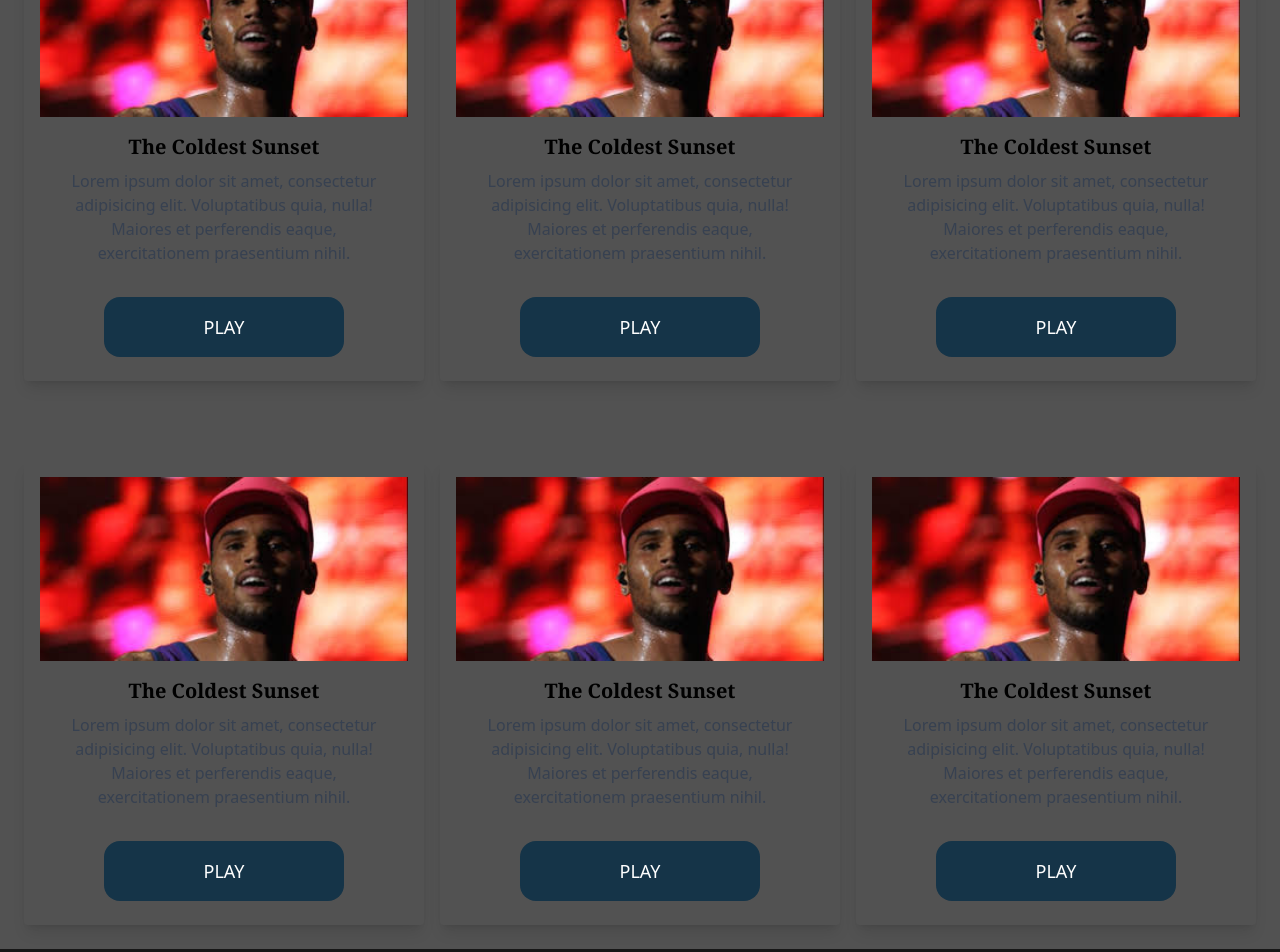
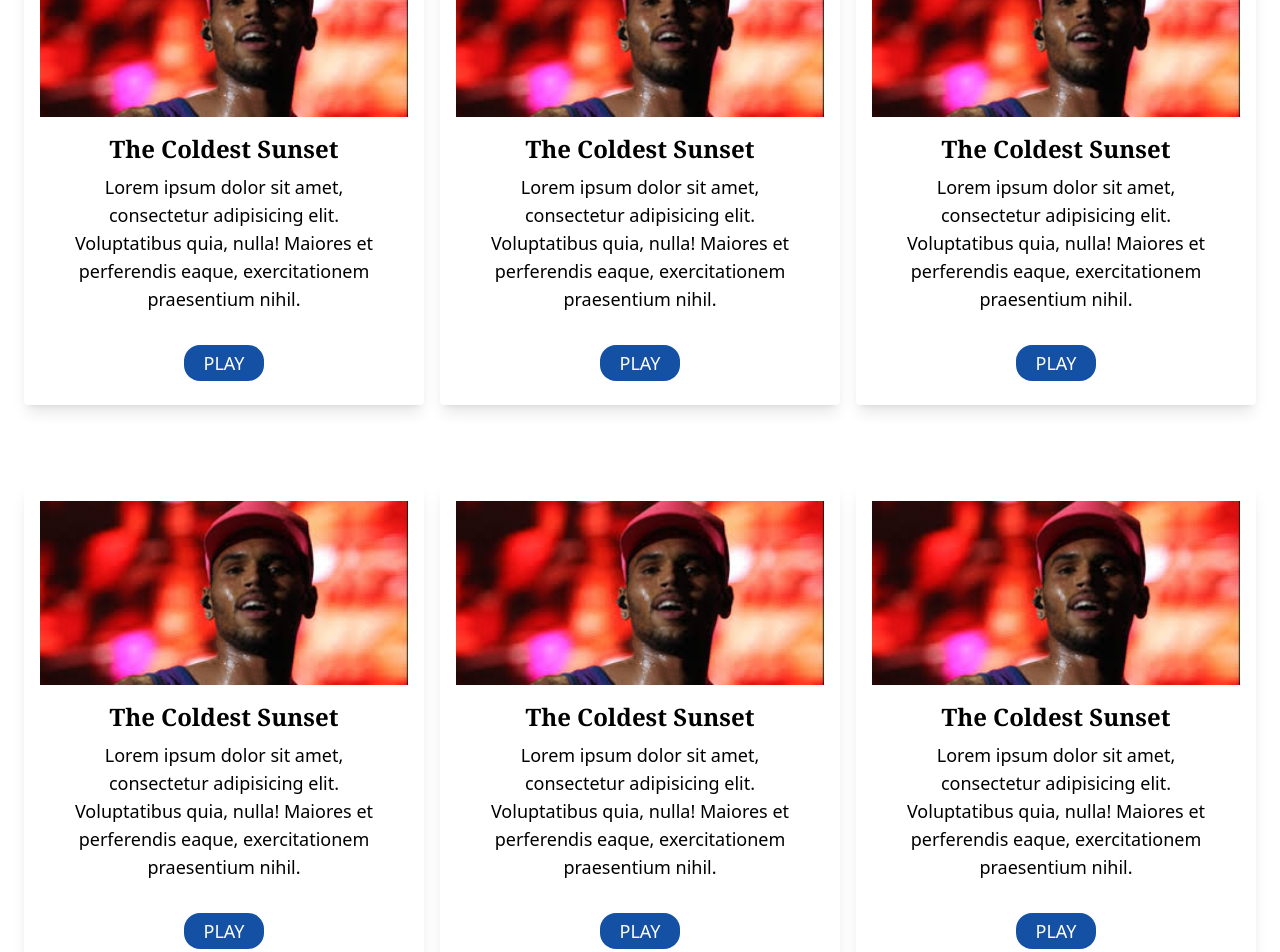
Before and after one commit to JayQStPatrick/Artist_Website, a React (Create React App) app: page / in a window 1280 px wide. Shown: the part 1420-2372 px from the top of the page. Built offline with nearby package versions, Linux system fonts and the light colour scheme; a web font is replaced by a local one.

Commit message:
color update

```diff
--- a/src/components/news_tab.jsx
+++ b/src/components/news_tab.jsx
@@ -39,114 +39,114 @@ const News_tab = () => {
         />
       </div>
       {/* News first row */}
-      <div className="flex flex-col bg-neutral-600 md:flex-row md:p-6 md:grid-cols-3 md:gap-4">
-        <div class="mx-auto w-1/2 md:w-1/4 lg:w-1/3 mt-8 p-4 rounded overflow-hidden shadow-lg hover:bg-grey">
+      <div className="flex flex-col md:flex-row md:p-6 md:grid-cols-3 md:gap-4">
+        <div class="mx-auto w-1/2 md:w-1/4 lg:w-1/3 mt-8 p-4 rounded overflow-hidden shadow-lg hover:bg-hoverblue">
           <img class="w-full" src={ChrisBrown} alt="HipHop Artist" />
           <div class="px-6 py-4">
-            <div class="font-bold text-xl mb-2 text-center font-serif">
+            <div class="font-bold text-2xl mb-2 text-center font-serif">
               The Coldest Sunset
             </div>
-            <p class="text-gray-700 text-base text-center">
+            <p class="text-lg text-center">
               Lorem ipsum dolor sit amet, consectetur adipisicing elit.
               Voluptatibus quia, nulla! Maiores et perferendis eaque,
               exercitationem praesentium nihil.
             </p>
           </div>
           <div class="px-6 pt-4 pb-2 text-center">
-            <button className="bg-navyblue hover:bg-hoverblue p-4 text-white text-lg w-3/4 rounded-2xl">
+            <button className="bg-mainblue hover:bg-solidblack p-1 text-white text-lg w-1/4 rounded-2xl">
               PLAY
             </button>
           </div>
         </div>
-        <div class="mx-auto w-1/2 md:w-1/4 lg:w-1/3 mt-8 p-4 rounded overflow-hidden shadow-lg hover:bg-grey">
+        <div class="mx-auto w-1/2 md:w-1/4 lg:w-1/3 mt-8 p-4 rounded overflow-hidden shadow-lg hover:bg-hoverblue">
           <img class="w-full" src={ChrisBrown} alt="HipHop Artist" />
           <div class="px-6 py-4">
-            <div class="font-bold text-xl mb-2 text-center font-serif">
+            <div class="font-bold text-2xl mb-2 text-center font-serif">
               The Coldest Sunset
             </div>
-            <p class="text-gray-700 text-base text-center">
+            <p class="text-lg text-center">
               Lorem ipsum dolor sit amet, consectetur adipisicing elit.
               Voluptatibus quia, nulla! Maiores et perferendis eaque,
               exercitationem praesentium nihil.
             </p>
           </div>
           <div class="px-6 pt-4 pb-2 text-center">
-            <button className="bg-navyblue hover:bg-hoverblue p-4 text-white text-lg w-3/4 rounded-2xl">
+            <button className="bg-mainblue hover:bg-solidblack p-1 text-white text-lg w-1/4 rounded-2xl">
               PLAY
             </button>
           </div>
         </div>
-        <div class="mx-auto w-1/2 md:w-1/4 lg:w-1/3 mt-8 p-4 rounded overflow-hidden shadow-lg hover:bg-grey">
+        <div class="mx-auto w-1/2 md:w-1/4 lg:w-1/3 mt-8 p-4 rounded overflow-hidden shadow-lg hover:bg-hoverblue">
           <img class="w-full" src={ChrisBrown} alt="HipHop Artist" />
           <div class="px-6 py-4">
-            <div class="font-bold text-xl mb-2 text-center font-serif">
+            <div class="font-bold text-2xl mb-2 text-center font-serif">
               The Coldest Sunset
             </div>
-            <p class="text-gray-700 text-base text-center">
+            <p class="text-lg text-center">
               Lorem ipsum dolor sit amet, consectetur adipisicing elit.
               Voluptatibus quia, nulla! Maiores et perferendis eaque,
               exercitationem praesentium nihil.
             </p>
           </div>
           <div class="px-6 pt-4 pb-2 text-center">
-            <button className="bg-navyblue hover:bg-hoverblue p-4 text-white text-lg w-3/4 rounded-2xl">
+            <button className="bg-mainblue hover:bg-solidblack p-1 text-white text-lg w-1/4 rounded-2xl">
               PLAY
             </button>
           </div>
         </div>
       </div>
       {/* News second row */}
-      <div className="flex flex-col bg-neutral-600 md:flex-row md:p-6 md:grid-cols-3 md:gap-4">
-        <div class="mx-auto w-1/2 md:w-1/4 lg:w-1/3 mt-8 p-4 rounded overflow-hidden shadow-lg hover:bg-grey">
+      <div className="flex flex-col md:flex-row md:p-6 md:grid-cols-3 md:gap-4">
+        <div class="mx-auto w-1/2 md:w-1/4 lg:w-1/3 mt-8 p-4 rounded overflow-hidden shadow-lg hover:bg-hoverblue">
           <img class="w-full" src={ChrisBrown} alt="HipHop Artist" />
           <div class="px-6 py-4">
-            <div class="font-bold text-xl mb-2 text-center font-serif">
+            <div class="font-bold text-2xl mb-2 text-center font-serif">
               The Coldest Sunset
             </div>
-            <p class="text-gray-700 text-base text-center">
+            <p class="text-lg text-center">
               Lorem ipsum dolor sit amet, consectetur adipisicing elit.
               Voluptatibus quia, nulla! Maiores et perferendis eaque,
               exercitationem praesentium nihil.
             </p>
           </div>
           <div class="px-6 pt-4 pb-2 text-center">
-            <button className="bg-navyblue hover:bg-hoverblue p-4 text-white text-lg w-3/4 rounded-2xl">
+            <button className="bg-mainblue hover:bg-solidblack p-1 text-white text-lg w-1/4 rounded-2xl">
               PLAY
             </button>
           </div>
         </div>
-        <div class="mx-auto w-1/2 md:w-1/4 lg:w-1/3 mt-8 p-4 rounded overflow-hidden shadow-lg hover:bg-grey">
+        <div class="mx-auto w-1/2 md:w-1/4 lg:w-1/3 mt-8 p-4 rounded overflow-hidden shadow-lg hover:bg-hoverblue">
           <img class="w-full" src={ChrisBrown} alt="HipHop Artist" />
           <div class="px-6 py-4">
-            <div class="font-bold text-xl mb-2 text-center font-serif">
+            <div class="font-bold text-2xl mb-2 text-center font-serif">
               The Coldest Sunset
             </div>
-            <p class="text-gray-700 text-base text-center">
+            <p class="text-lg text-center">
               Lorem ipsum dolor sit amet, consectetur adipisicing elit.
               Voluptatibus quia, nulla! Maiores et perferendis eaque,
               exercitationem praesentium nihil.
             </p>
           </div>
           <div class="px-6 pt-4 pb-2 text-center">
-            <button className="bg-navyblue hover:bg-hoverblue p-4 text-white text-lg w-3/4 rounded-2xl">
+            <button className="bg-mainblue hover:bg-solidblack p-1 text-white text-lg w-1/4 rounded-2xl">
               PLAY
             </button>
           </div>
         </div>
-        <div class="mx-auto w-1/2 md:w-1/4 lg:w-1/3 mt-8 p-4 rounded overflow-hidden shadow-lg hover:bg-grey">
+        <div class="mx-auto w-1/2 md:w-1/4 lg:w-1/3 mt-8 p-4 rounded overflow-hidden shadow-lg hover:bg-hoverblue">
           <img class="w-full" src={ChrisBrown} alt="HipHop Artist" />
           <div class="px-6 py-4">
-            <div class="font-bold text-xl mb-2 text-center font-serif">
+            <div class="font-bold text-2xl mb-2 text-center font-serif">
               The Coldest Sunset
             </div>
-            <p class="text-gray-700 text-base text-center">
+            <p class="text-lg text-center">
               Lorem ipsum dolor sit amet, consectetur adipisicing elit.
               Voluptatibus quia, nulla! Maiores et perferendis eaque,
               exercitationem praesentium nihil.
             </p>
           </div>
           <div class="px-6 pt-4 pb-2 text-center">
-            <button className="bg-navyblue hover:bg-hoverblue p-4 text-white text-lg w-3/4 rounded-2xl">
+            <button className="bg-mainblue hover:bg-solidblack p-1 text-white text-lg w-1/4 rounded-2xl">
               PLAY
             </button>
           </div>
--- a/tailwind.config.js
+++ b/tailwind.config.js
@@ -18,6 +18,8 @@ module.exports = {
         hoverred: "#FF6969",
         armygreen: "#40A578",
         hovergreen: "#7ED7C1",
+        hovergrey: "#434242",
+        mainblue: "#1450A3",
       },
       screen: {
         sm: "480px",
```
Also changed, not shown: src/components/catalogue_tab.jsx (+8 -8 lines).
